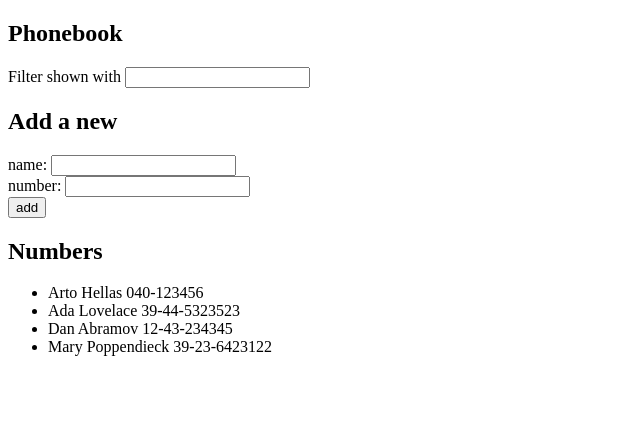
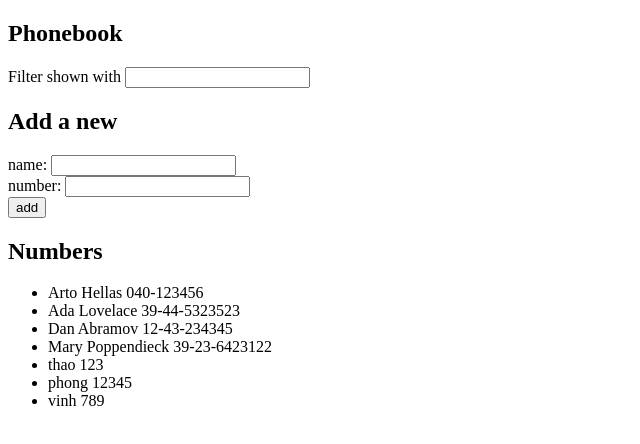
Before and after one commit to thaontt0201/Fullstack-open, a React (Create React App) app in the folder part2/: page / in a window 1280 px wide. Shown: the top 444 px of the page, without its empty margins (0-640 px from the left). Built offline with nearby package versions, Linux system fonts and the light colour scheme; data requests are answered from the project's data file.

Commit message:
part2.15,2.16

```diff
--- a/part2/db.json
+++ b/part2/db.json
@@ -19,6 +19,21 @@
       "name": "Mary Poppendieck",
       "number": "39-23-6423122",
       "id": 4
+    },
+    {
+      "name": "thao",
+      "number": "123",
+      "id": 5
+    },
+    {
+      "name": "phong",
+      "number": "12345",
+      "id": 6
+    },
+    {
+      "name": "vinh",
+      "number": "789",
+      "id": 7
     }
   ]
 }
--- a/part2/src/App.js
+++ b/part2/src/App.js
@@ -3,6 +3,7 @@ import Contact from "./components/Contact";
 import Form from "./components/Form";
 import Search from "./components/Search";
 import axios from "axios";
+import contactService from "./services/contacts";
 
 const App = () => {
   const [persons, setPersons] = useState([]);
@@ -11,21 +12,29 @@ const App = () => {
   const [findName, setFindName] = useState([]);
 
   useEffect(() => {
-    axios.get("http://localhost:3001/persons").then((respone) => {
-      setPersons(respone.data);
+    contactService.getAll().then((initialContacts) => {
+      setPersons(initialContacts);
     });
   }, []);
 
   const addContact = (e) => {
     e.preventDefault();
     console.log("saved", e.target);
-    setNewName("");
-    setNewNumber("");
+    const addPerson = {
+      name: newName,
+      number: newNumber,
+      id: persons.length + 1,
+    };
+
     const existed = persons.some((person) => person.name === newName);
     if (existed === true) {
       return window.alert(`${newName} is already added to the phonebook`);
     }
-    setPersons([...persons, { name: newName, number: newNumber }]);
+    contactService.createContact(addPerson).then((returnedContact) => {
+      setPersons([...persons, returnedContact]);
+      setNewName("");
+      setNewNumber("");
+    });
   };
 
   const handleNameChange = (e) => {
--- /dev/null
+++ b/part2/src/services/contacts.js
@@ -0,0 +1,18 @@
+import axios from "axios";
+
+const url = "http://localhost:3001/persons";
+
+const getAll = () => {
+  const request = axios.get(url);
+  return request.then((response) => response.data);
+};
+
+const createContact = (newContact) => {
+  const request = axios.post(url, newContact);
+  return request.then((response) => response.data);
+};
+
+export default {
+  getAll,
+  createContact,
+};
```
